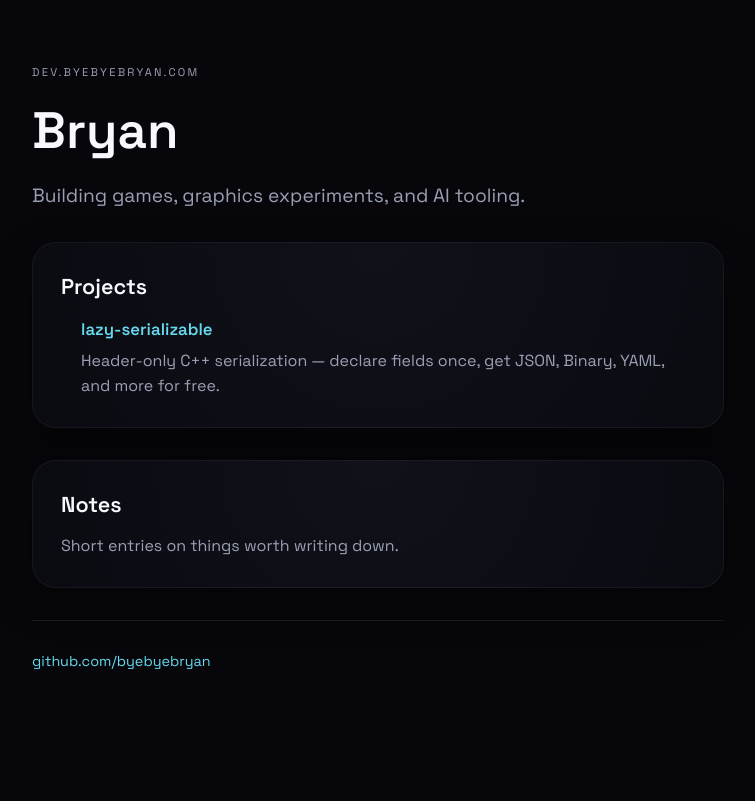
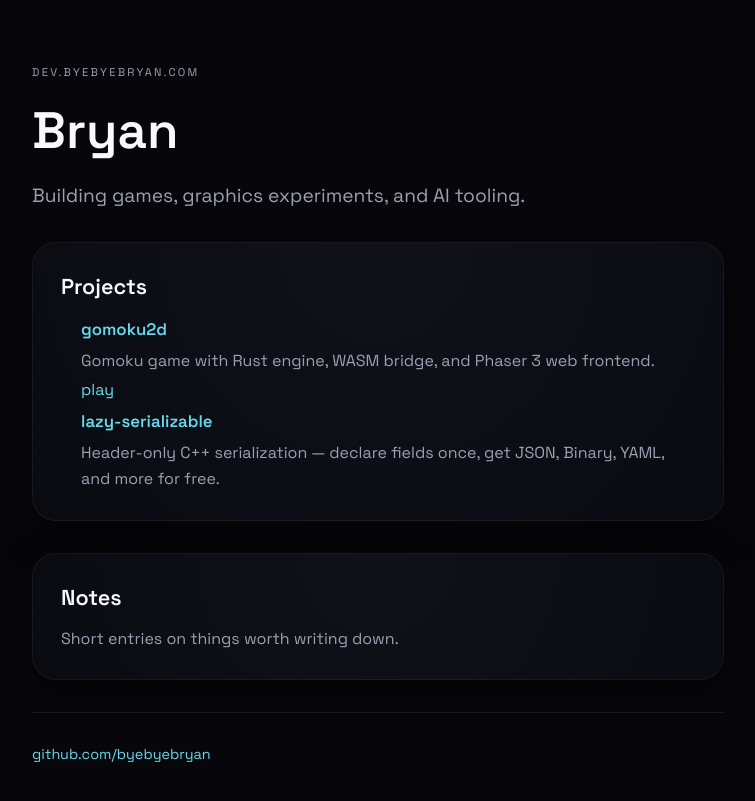
Before and after one commit to byebyebryan/byebyebryan.github.io, a Jekyll site: the page built from index.md, in a window 1280 px wide. Shown: the top 801 px of the page, without its empty margins (262-1017 px from the left). Built offline with Jekyll 4.4.1, drawn with Linux system fonts in a browser that asks for light colours.

Commit message:
Add gomoku2d to projects
Co-Authored-By: Claude Sonnet 4.6 <noreply@anthropic.com>

```diff
--- a/_layouts/home.html
+++ b/_layouts/home.html
@@ -25,6 +25,13 @@ layout: default
             <li>
               <a href="{{ project.url }}" class="project-name">{{ project.name }}</a>
               <p>{{ project.description }}</p>
+              {% if project.links %}
+                <p class="project-links">
+                  {% for link in project.links %}
+                    <a href="{{ link.url }}">{{ link.label }}</a>
+                  {% endfor %}
+                </p>
+              {% endif %}
             </li>
           {% endfor %}
         </ul>
--- a/index.md
+++ b/index.md
@@ -6,6 +6,12 @@ eyebrow: dev.byebyebryan.com
 sections:
   - title: Projects
     projects:
+      - name: gomoku2d
+        description: Gomoku game with Rust engine, WASM bridge, and Phaser 3 web frontend.
+        url: https://github.com/byebyebryan/gomoku2d
+        links:
+          - label: play
+            url: http://dev.byebyebryan.com/gomoku2d/
       - name: lazy-serializable
         description: Header-only C++ serialization — declare fields once, get JSON, Binary, YAML, and more for free.
         url: https://github.com/byebyebryan/lazy-serializable
```
